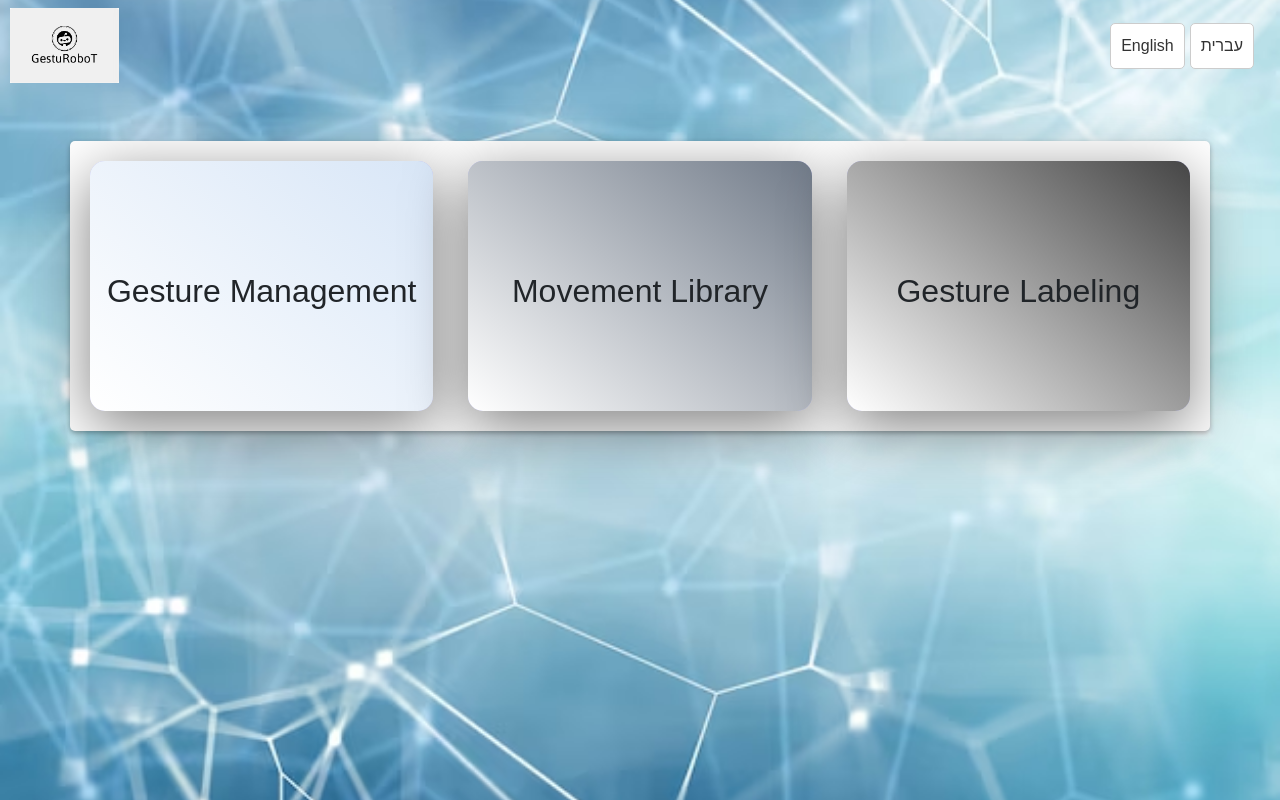
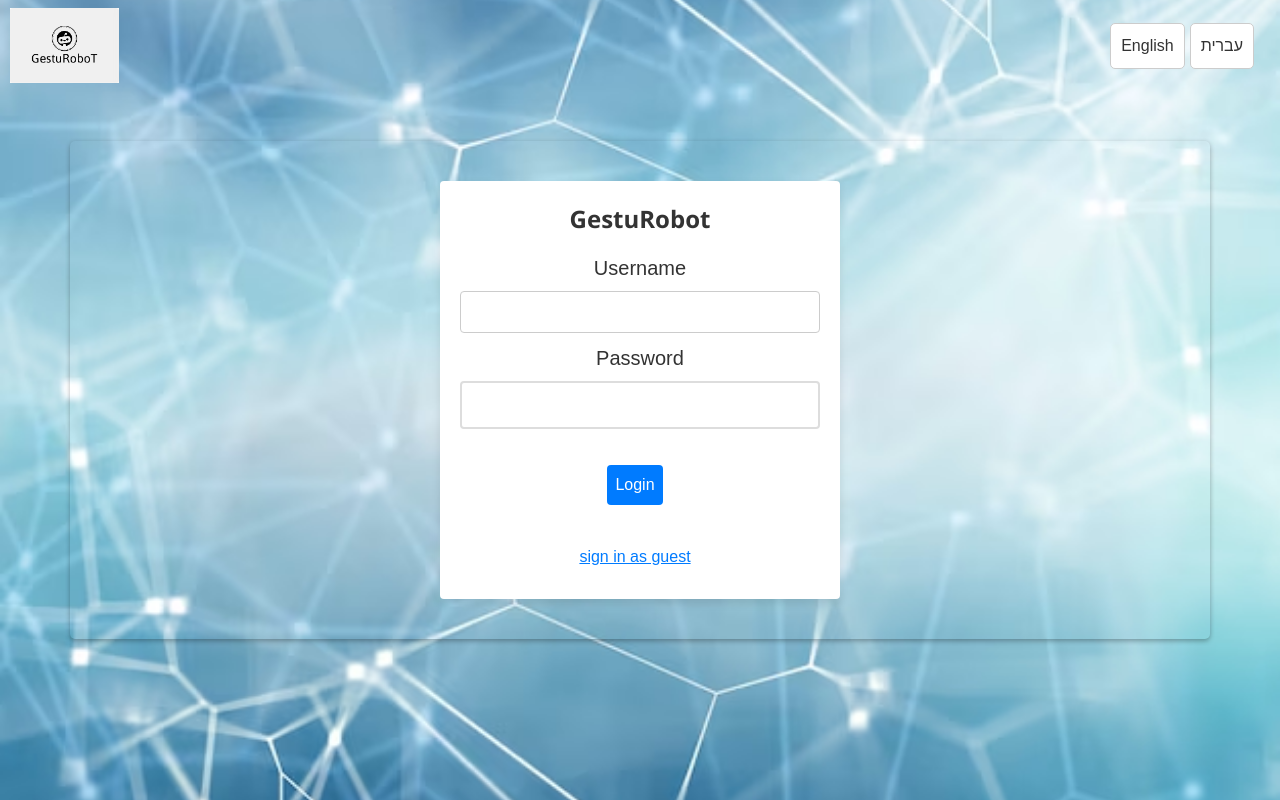
Before and after one commit to saarazari5/gesturobot, a React (Create React App) app: page / in a window 1280 px wide. Built offline with nearby package versions, Linux system fonts and the light colour scheme.

Commit message:
fix login flow

```diff
--- a/src/App.js
+++ b/src/App.js
@@ -34,7 +34,7 @@ function App() {
         <LanguageSwitcher />
       </div>
       <Routes>
-        <Route path="/" element={<MainPage />} />
+        <Route path="/" element={<UserLogin />} />
         <Route path="/createNewExperiment/*" element={<CreateNewExperiment id = {gestureID}/>} />
         <Route path="/CreateNewGesture" element={<CreateNewGesture />} />
         <Route path="/GestureTag" element={<GestureTag />} />
@@ -45,6 +45,7 @@ function App() {
         <Route path="/DemographicForm" element={<DemographicForm />} />
         <Route path="/TagInstructions" element={<TagInstructions />} />
         <Route path="/Tagging" element={<Tagging />} />
+        <Route path="/MainPage" element={<MainPage />} />
         <Route path="/LabelFeedBack" element={<Labelfeedback />} />
       </Routes>
     </DndProvider>
--- a/src/pages/userLogin/userLogin.css
+++ b/src/pages/userLogin/userLogin.css
@@ -3,6 +3,17 @@ body {
   margin: 0;
   padding: 0;
   background-color: #f1f1f1;
+}
+
+#loginTitle {
+  font-size: x-large;
+  font-family: 'Segoe UI', Tahoma, Geneva, Verdana, sans-serif;
+  font-weight: bolder;
+  margin-bottom: 16px;
+}
+
+#login-container {
+  background-color: transparent !important;
 }
 
 .container {
@@ -16,6 +27,22 @@ body {
   display: block;
   margin: 0 auto;
   max-width: 200px;
+}
+
+#btn-guest {
+  margin-top: 30px;
+  border: none;
+  outline: none;
+  cursor: pointer;
+  background-color: transparent; /* No background */
+  color: #007BFF; /* Bootstrap's default link color for consistency */
+  font-size: 16px; /* Reasonable font size */
+  text-decoration: underline; /* Underline to suggest it is clickable */
+  transition: color 0.3s ease; /* Smooth transition for hover effect */
+}
+
+#btn-guest:hover {
+  color: #0056b3; /* Darker blue on hover */
 }
 
 form {
--- a/src/pages/userLogin/userLogin.js
+++ b/src/pages/userLogin/userLogin.js
@@ -18,8 +18,12 @@ function UserLogin() {
     setPassword(event.target.value);
   };
 
+  const handleGuestUser = () => {
+    navigate("/LabelFeedBack");
+  }
+
   const moveToGestureManagement = () => {
-    navigate("/GestureManagement");
+    navigate("/MainPage");
   };
 
   const HandleLogin = async (event) => {
@@ -49,8 +53,9 @@ function UserLogin() {
   return (
     <Translations>
       {({ translate }) => (
-        <div class="container">
+        <div id = "login-container" class="container">
           <form onSubmit={HandleLogin} class="login-form">
+          <label id="loginTitle">GestuRobot</label>
             <div>
               <label htmlFor="username-input">{translate("Username")}</label>
               <input
@@ -72,8 +77,14 @@ function UserLogin() {
               />
             </div>
             {errorMessage && <div class="error-message">{errorMessage}</div>}
-            <button type="submit">{translate("Login")}</button>
+            <div>
+                <button type="submit">{"Login"}</button>
+            </div>
+            <div>
+                 <button onClick={handleGuestUser} id="btn-guest">{"sign in as guest"}</button>
+            </div>
           </form>
+
         </div>
       )}
     </Translations>
```
